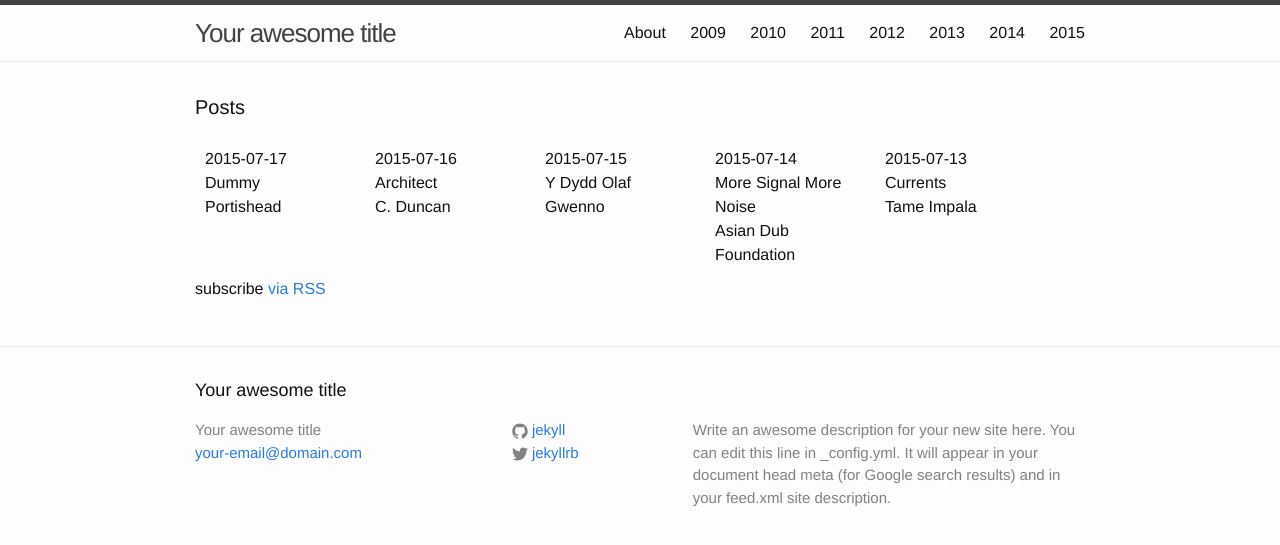
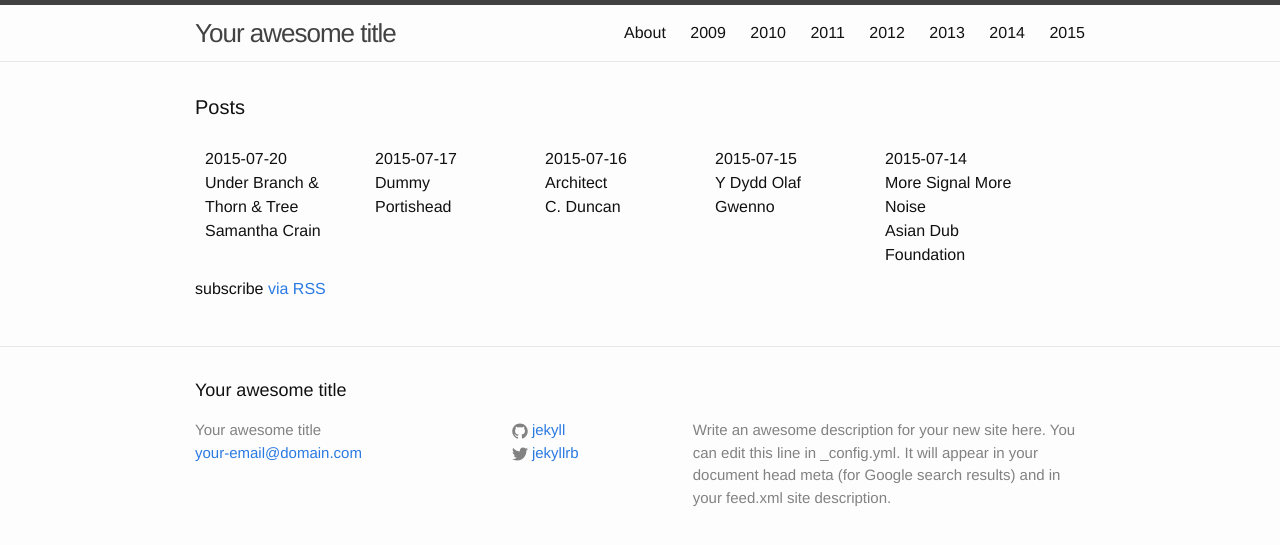
Before and after one commit to karaken12/bbc6musicaotd, a Jekyll site: the page built from site/index.html, in a window 1280 px wide. Shown: the top 545 px of the page. Built offline with Jekyll 4.4.1, drawn with Linux system fonts in a browser that asks for light colours.

Commit message:
Album for 2015-07-20.

```diff
--- a/site/_data/year/2015.yml
+++ b/site/_data/year/2015.yml
@@ -673,3 +673,8 @@
   title: Dummy
   twitter: https://twitter.com/BBC6Music/status/621951563196710912
   spotify-id: 3gxOtUSRzweDWBKlpj7cG6
+- date: 2015-07-20
+  artist: Samantha Crain
+  title: Under Branch & Thorn & Tree
+  twitter: https://twitter.com/BBC6Music/status/623092937291898880
+  spotify-id: 2EvKCGPpIsOUZoydaWjYSw
```
